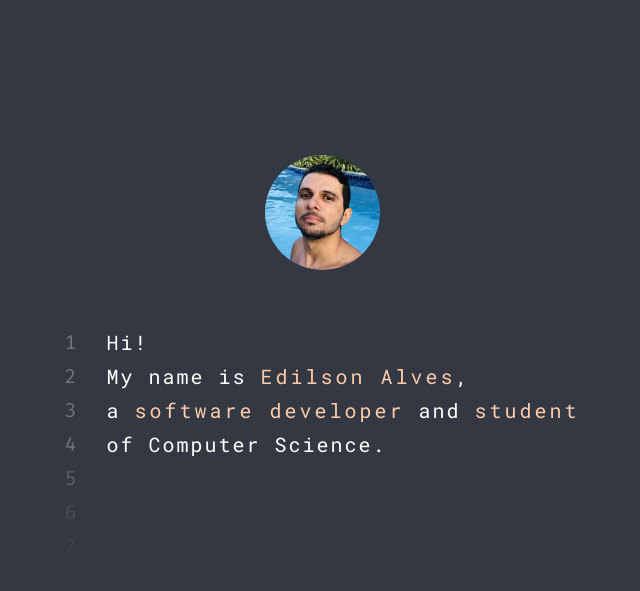
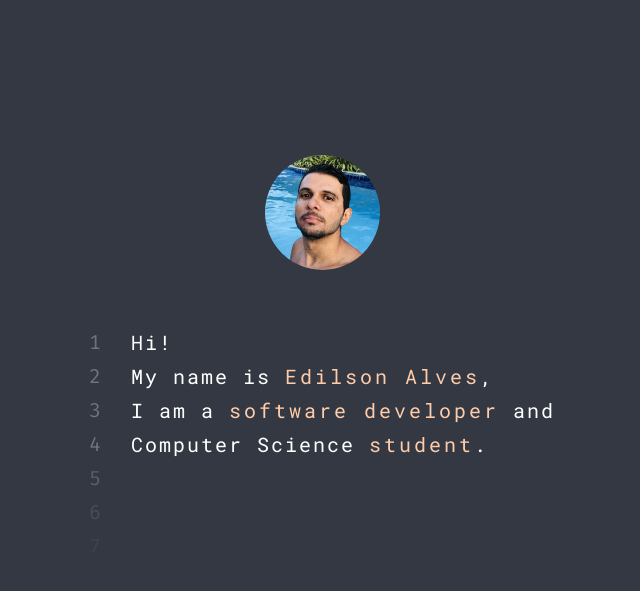
Before and after one commit to edilsonalves/my-website, a plain HTML site: page index.html in a window 1280 px wide. Shown: the top 591 px of the page, without its empty margins (318-958 px from the left). Drawn offline with Linux system fonts and the light colour scheme.

Commit message:
Fix text

```diff
--- a/index.html
+++ b/index.html
@@ -25,11 +25,11 @@
         </div>
         <div class="line">
           <span class="line-number">3</span>
-          <span class="line-content">a <mark>software developer</mark> and <mark>student</mark></span>
+          <span class="line-content">I am a <mark>software developer</mark> and</span>
         </div>
         <div class="line">
           <span class="line-number">4</span>
-          <span class="line-content">of Computer Science.</span>
+          <span class="line-content">Computer Science <mark>student</mark>.</span>
         </div>
         <div class="empty-line">
           <div class="line-number line-number-a">5</div>
```
